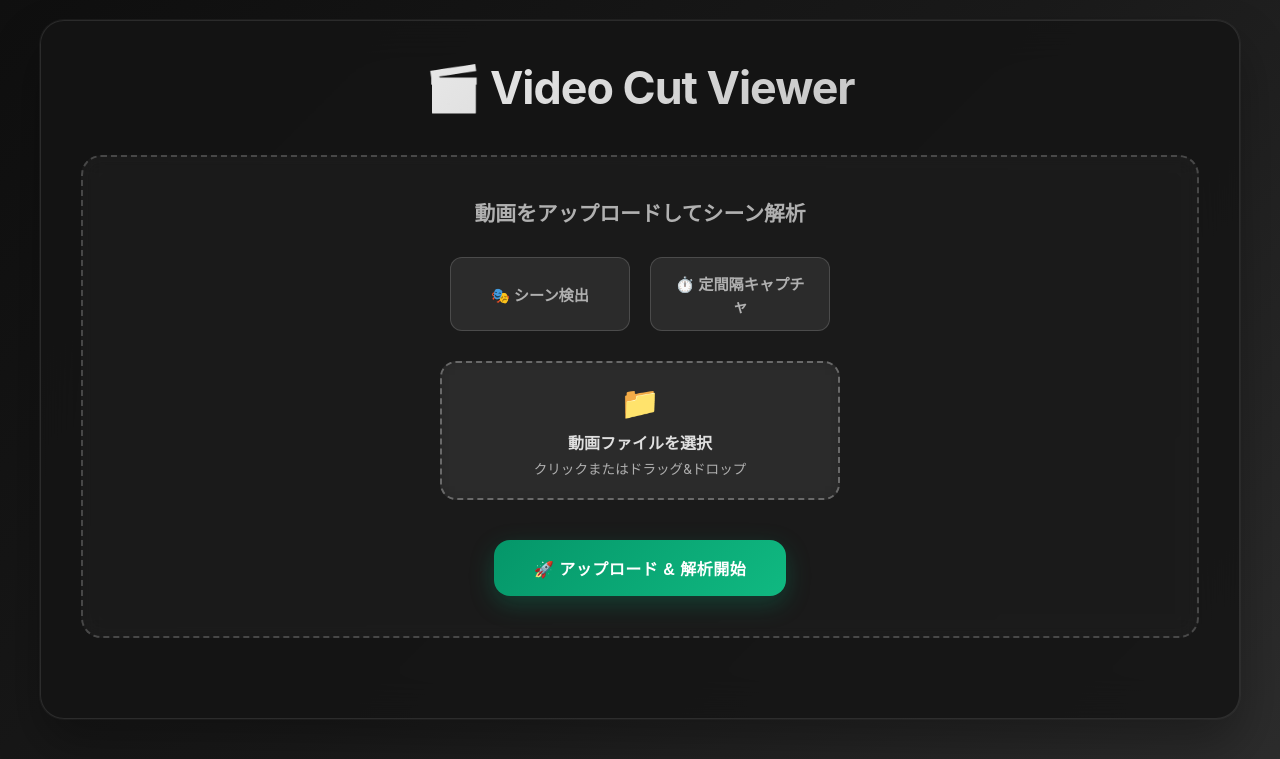
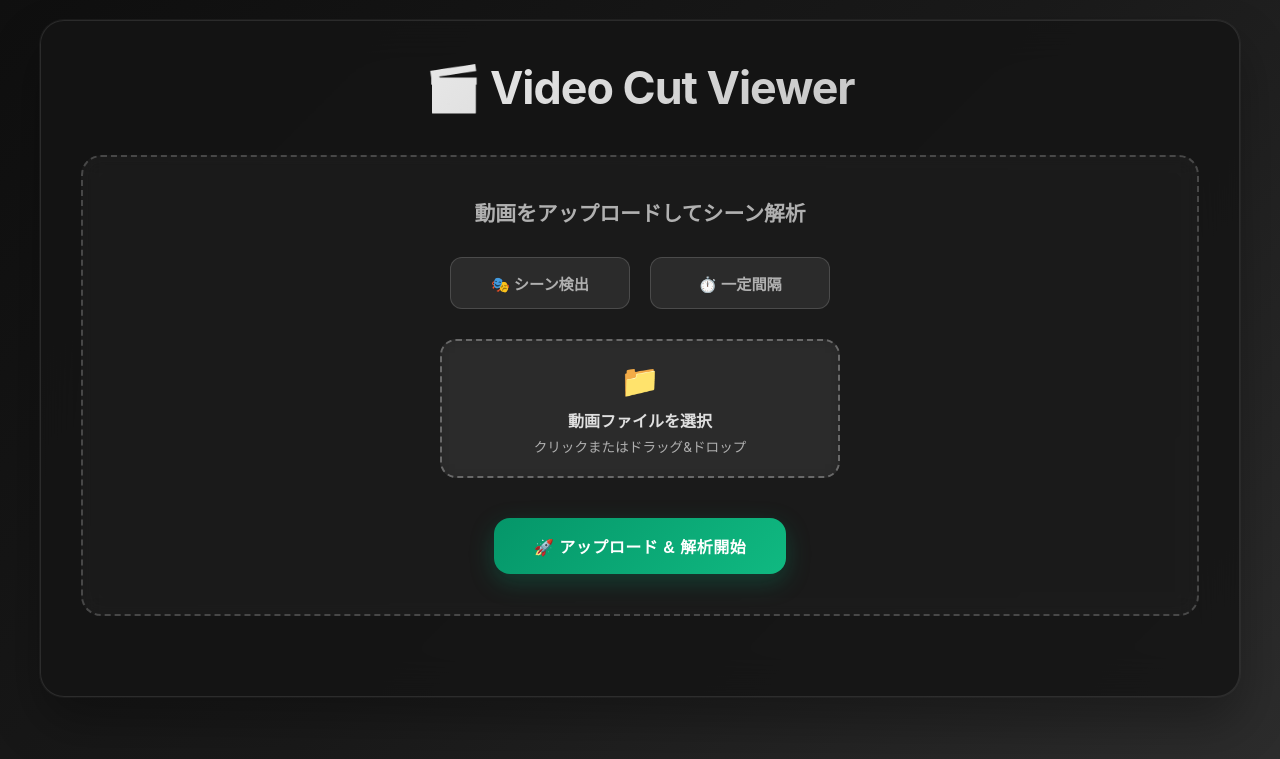
Before and after one commit to NORIKO-OZ/video-cut-viewer, a Flask app: template templates/index.html in a window 1280 px wide. Shown: the top 759 px of the page. Run offline with Flask 3, Linux system fonts and the light colour scheme; the template is opened without the code that fills it, so the values that code supplies are empty.

Commit message:
Update label text from 定間隔キャプチャ to 一定間隔
- Simplify mode selector text for better readability
- Maintain consistent button sizing and layout

🤖 Generated with [Claude Code](https://claude.ai/code)

Co-Authored-By: Claude <noreply@anthropic.com>

```diff
--- a/templates/index.html
+++ b/templates/index.html
@@ -463,7 +463,7 @@
                     </label>
                     <input type="radio" name="mode" id="interval-mode" value="interval" {% if selected_mode == 'interval' %}checked{% endif %}>
                     <label for="interval-mode">
-                        ⏱️ 定間隔キャプチャ
+                        ⏱️ 一定間隔
                     </label>
                 </div>
 
```
